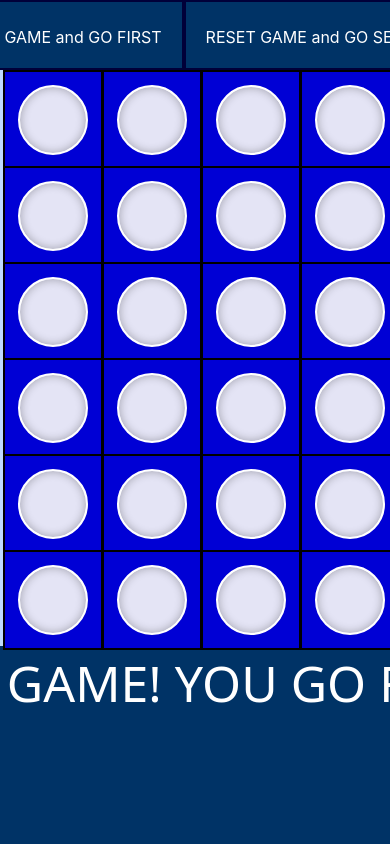
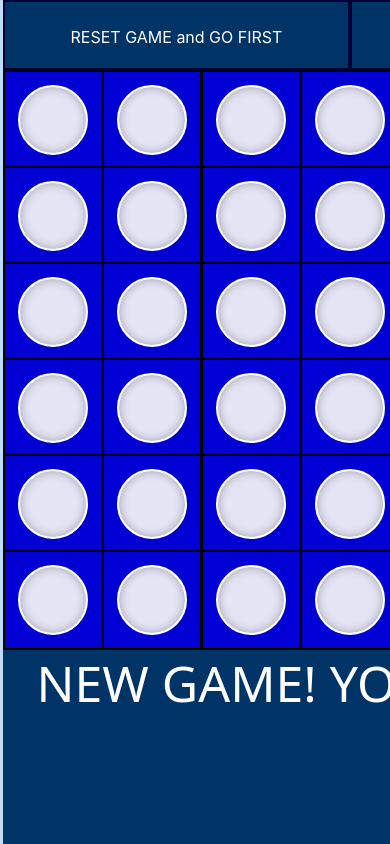
Before and after one commit to NathanZC/Connect4AINextJs, a Next.js app: page /components/grid in a window 390 px wide. Shown: the top 844 px of the page. Built offline with nearby package versions, Linux system fonts and the light colour scheme.

Commit message:
fixed mobile width

```diff
--- a/styles/grid.css
+++ b/styles/grid.css
@@ -178,6 +178,7 @@ body {
   padding-left: 20px;
 }
 .container-top {
+  min-width: 700px;
   display: flex;
   justify-content: center; /* Center horizontally */
   align-items: center; /* Center vertically */
```
